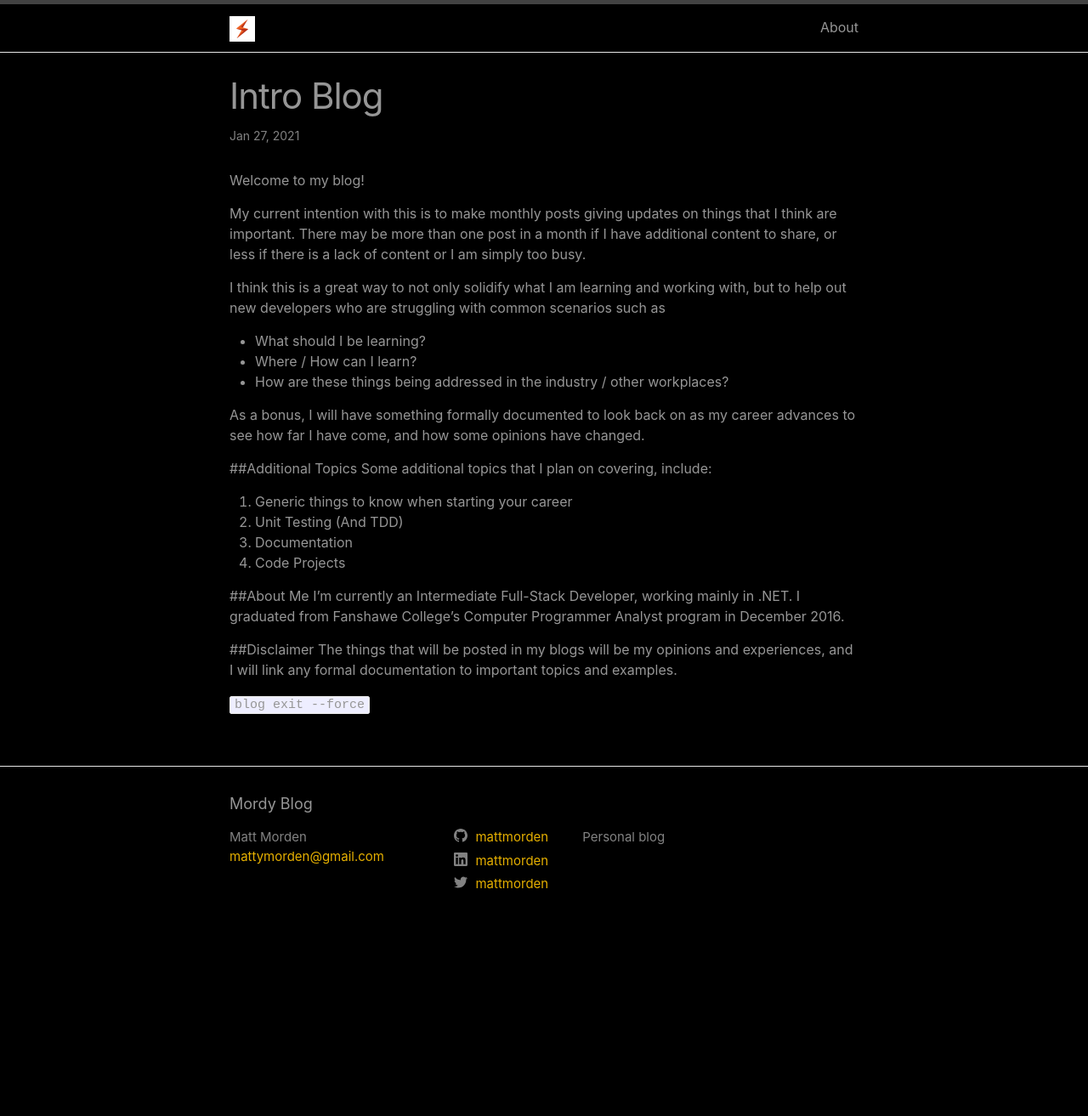
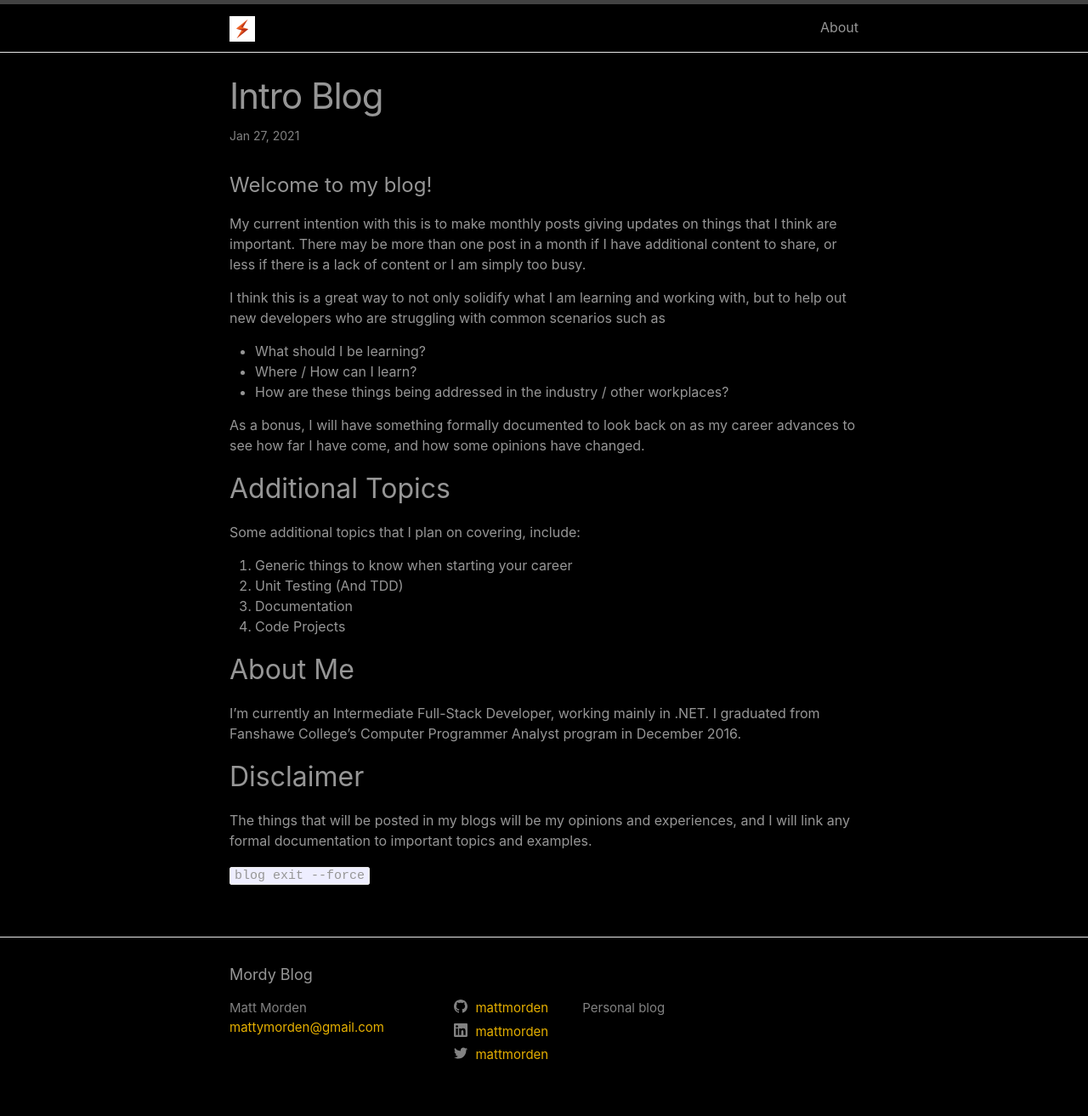
Before and after one commit to MattMorden/MattMorden.github.io, a Jekyll site: the page built from _posts/2021-01-26-blog-intro.md, in a window 1280 px wide. Shown: the whole page at 85% size. Built offline with Jekyll 4.4.1, drawn with Linux system fonts in a browser that asks for light colours; before the commit the page ends 1112 px from its top, so only the background shows below that.

Commit message:
Fixing headers

```diff
--- a/_posts/2021-01-26-blog-intro.md
+++ b/_posts/2021-01-26-blog-intro.md
@@ -4,7 +4,7 @@ title:  "Intro Blog"
 date:   2021-01-26 22:37:16 -0500
 categories: jekyll update
 ---
-Welcome to my blog!
+# Welcome to my blog!
 
 My current intention with this is to make monthly posts giving updates on things that I think are important. There may be more than one post in a month if I have additional content to share, or less if there is a lack of content or I am simply too busy.
 
@@ -15,17 +15,17 @@ I think this is a great way to not only solidify what I am learning and working
 
 As a bonus, I will have something formally documented to look back on as my career advances to see how far I have come, and how some opinions have changed.
 
-##Additional Topics
+## Additional Topics
 Some additional topics that I plan on covering, include:
 1. Generic things to know when starting your career
 2. Unit Testing (And TDD)
 3. Documentation
 4. Code Projects
 
-##About Me
+## About Me
 I'm currently an Intermediate Full-Stack Developer, working mainly in .NET. I graduated from Fanshawe College's Computer Programmer Analyst program in December 2016.
 
-##Disclaimer
+## Disclaimer
 The things that will be posted in my blogs will be my opinions and experiences, and I will link any formal documentation to important topics and examples.
 
 `blog exit --force`
```
